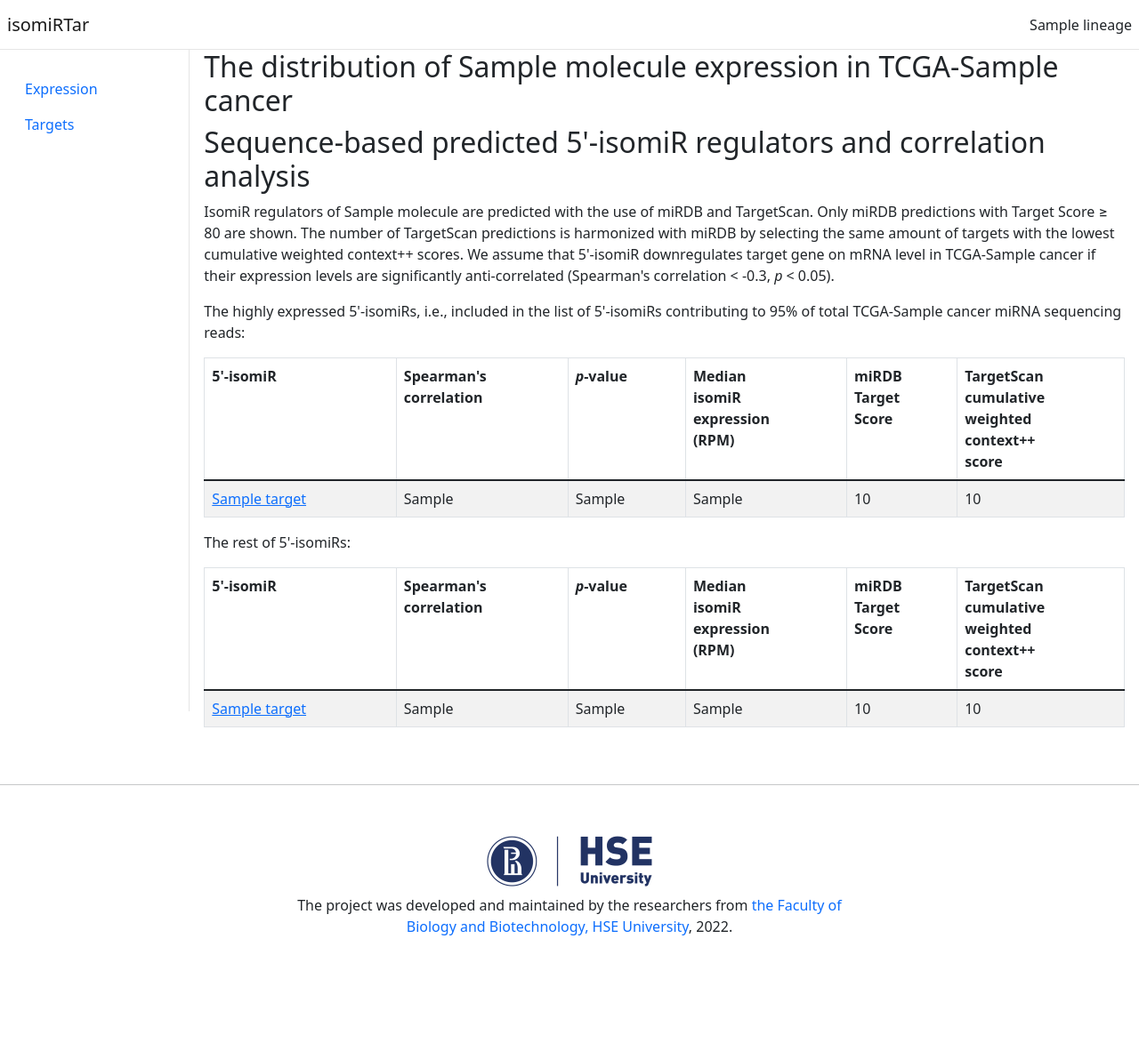
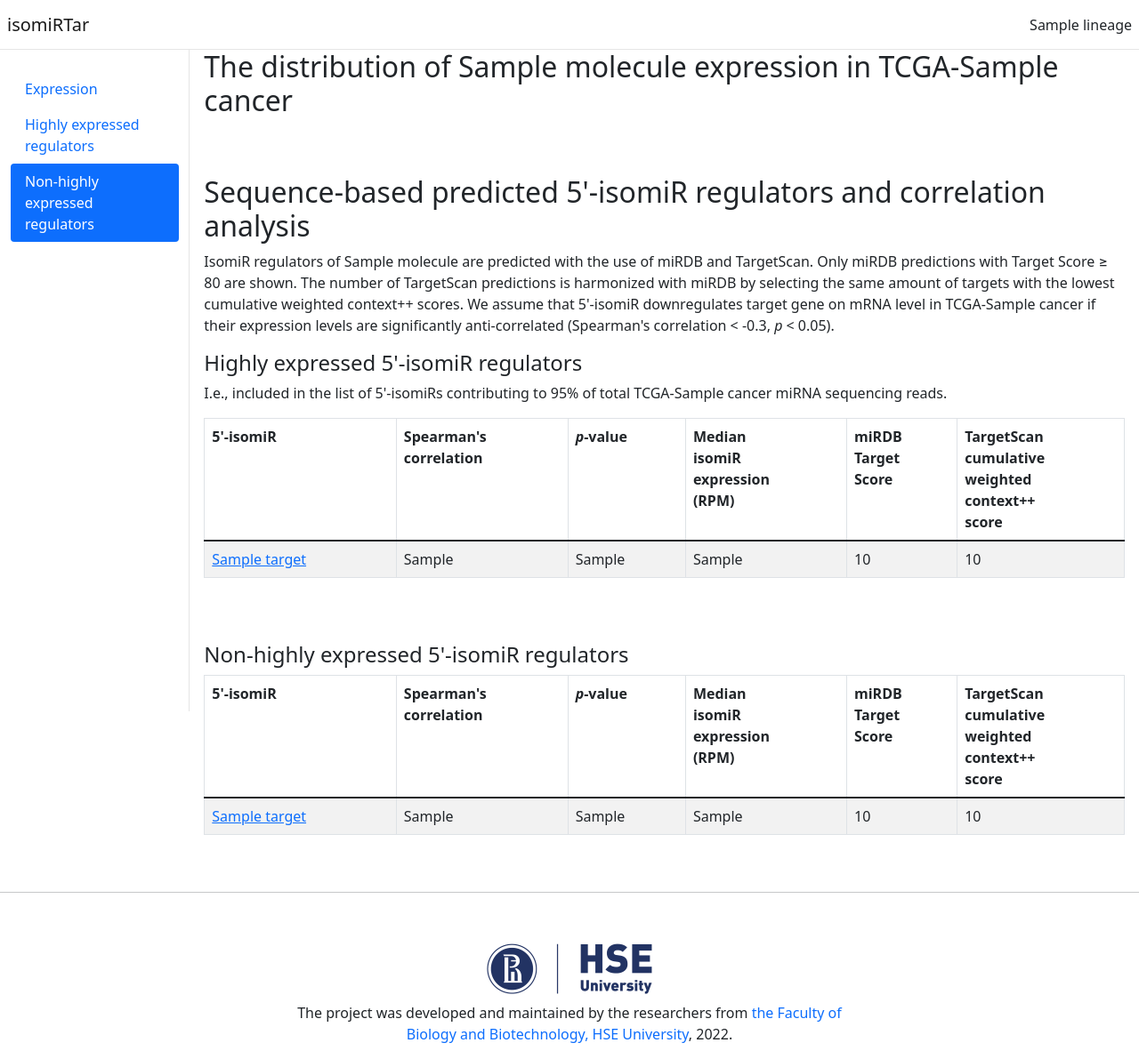
Before and after one commit to s-a-nersisyan/isomiRTar, a Flask app: template web_app/frontend/templates/cancer_molecule/main.html in a window 1280 px wide. Shown: the whole page at 89% size. Before the commit the page ends 1052 px from the top, so only its background shows below. Run offline with Flask 2, Linux system fonts and the light colour scheme; tables that the repository leaves empty hold one stand-in row (values such as "Sample post"); the template is opened without the code that fills it: values that come from a table or form of the project are taken from there, most other values are stand-ins (such as "Sample title", 1, 10 or a date in 2020); parts of the project's set-up code (start-up, migrations or seed data) failed here and were passed over; some libraries are stand-ins or nearby versions.

Commit message:
Left navbars working

```diff
--- a/web_app/frontend/templates/cancer_isomir_target/main.html
+++ b/web_app/frontend/templates/cancer_isomir_target/main.html
@@ -7,11 +7,8 @@
 
     <div class="container-fluid">
       <div class="row">
-        {% include 'molecule/sidebar.html' %}
 
-        <div class="col-10 offset-2 px-3 content">
-
-          <h2 id="expression">TCGA-{{ cancer }}</h2>
+        <div class="w-75 mx-auto menu-padding">
 
           <div>
             <div id="expression-plot-{{ cancer }}"></div>
--- a/web_app/frontend/templates/cancer_molecule/main.html
+++ b/web_app/frontend/templates/cancer_molecule/main.html
@@ -7,16 +7,16 @@
 
     <div class="container-fluid">
       <div class="row">
-        {% include 'molecule/sidebar.html' %}
+        {% include 'cancer_molecule/sidebar.html' %}
 
-        <div class="col-10 offset-2 px-3 content">
+        <div class="col-10 offset-2 px-3 content main-content">
 
           <h2 id="expression">The distribution of {{ molecule }} expression in TCGA-{{ cancer }}</h2>
           <div>
             <div id="expression-plot"></div>
           </div>
 
-          <h2 id="targets">Sequence-based predicted {{ "targets" if is_isomiR else "5'-isomiR regulators"}} and correlation analysis</h2>
+          <h2 id="targeting-correlations">Sequence-based predicted {{ "targets" if is_isomiR else "5'-isomiR regulators" }} and correlation analysis</h2>
           <p>
             {% if is_isomiR %}
               Target genes of {{ molecule }} are predicted with the use of miRDB and TargetScan.
@@ -34,13 +34,13 @@
           {% set target_dfs = [targets.loc[targets["highly_expressed"] == 'True'], targets.loc[targets["highly_expressed"] == 'False']] if not is_isomiR else [targets]  %}
           {% for targets in target_dfs %}
             {% if not is_isomiR and loop.index0 == 0 %}
+              <h4 style="padding-top: 0;">Highly expressed 5'-isomiR regulators</h4>
               <p>
-                The highly expressed 5'-isomiRs, i.e.,
-                included in the list of 5'-isomiRs contributing to 95% of total
-                TCGA-{{ cancer }} miRNA sequencing reads:
+                I.e., included in the list of 5'-isomiRs contributing to 95% of total
+                TCGA-{{ cancer }} miRNA sequencing reads.
               </p>
             {% elif not is_isomiR and loop.index0 == 1 %}
-              <p>The rest of 5'-isomiRs:</p>
+              <h4 id="non-he-targeting-correlations">Non-highly expressed 5'-isomiR regulators</h4>
             {% endif %}
             <table class="table table-bordered table-striped">
               <thead>
@@ -97,6 +97,8 @@
       var data = {{ expression|safe }};
     </script>
     <script src="{{ url_for('static', filename='js/cancer_molecule.js') }}"></script>
+    <script src="{{ url_for('static', filename='lib/jquery-3.6.0-dist/js/jquery-3.6.0.slim.min.js') }}"></script>
+    <script src="{{ url_for('static', filename='js/navbar_left.js') }}"></script>
 
   </body>
 </html>
--- a/web_app/frontend/templates/cancer_molecule/sidebar.html
+++ b/web_app/frontend/templates/cancer_molecule/sidebar.html
@@ -4,15 +4,28 @@
 
       <ul class="nav nav-pills flex-column mt-4" id="navbar-protein">
         <li class="nav-item">
-          <a class="nav-link" href="#Summary">
+          <a class="nav-link" href="#expression">
             Expression
           </a>
         </li>
-        <li class="nav-item">
-          <a class="nav-link" href="#Summary">
-            Targets
-          </a>
-        </li>
+        {% if is_isomiR %}
+          <li class="nav-item">
+            <a class="nav-link" href="#targeting-correlations">
+              Targets
+            </a>
+          </li>
+        {% else %}
+          <li class="nav-item">
+            <a class="nav-link" href="#targeting-correlations">
+              Highly expressed regulators
+            </a>
+          </li>
+          <li class="nav-item">
+            <a class="nav-link" href="#non-he-targeting-correlations">
+              Non-highly expressed regulators
+            </a>
+          </li>
+        {% endif %}
       </ul>
 
   </div>
--- a/web_app/frontend/templates/molecule/sidebar.html
+++ b/web_app/frontend/templates/molecule/sidebar.html
@@ -1,16 +1,25 @@
-<!--<nav class="col-md-3 col-lg-2 d-md-block sidebar collapse bg-white">-->
 <nav class="col-2 sidebar bg-white">
   <div class="position-sticky">
 
       <ul class="nav nav-pills flex-column mt-4" id="navbar-protein">
         <li class="nav-item">
-          <a class="nav-link" href="#Summary">
+          <a class="nav-link" href="#expression">
             Expression
           </a>
         </li>
         <li class="nav-item">
-          <a class="nav-link" href="#Summary">
-            Targets
+          <a class="nav-link" href="#sequence-based-targeting">
+            Sequence-based predicted {{ "targets" if is_isomiR else "regulators" }}
+          </a>
+        </li>
+        <li class="nav-item">
+          <a class="nav-link" href="#pan-cancer-targeting">
+            Pan-cancer conserved {{ "targets" if is_isomiR else "regulators" }}
+          </a>
+        </li>
+        <li class="nav-item">
+          <a class="nav-link" href="#see-also">
+            See also
           </a>
         </li>
       </ul>
--- a/web_app/static/css/common.css
+++ b/web_app/static/css/common.css
@@ -49,8 +49,12 @@
   z-index: 2000;
 }
 
-.content {
-  margin-top: 56px;
+.main-content h2, h4 {
+  padding-top: 56px;
+}
+
+.menu-padding {
+  padding-top: 56px;
 }
 
 /* vis.js */
--- a/web_app/static/js/custom.js
+++ b/web_app/static/js/navbar_left.js
@@ -1,5 +1,5 @@
 $(window).on("load", function() {
-  $('body').scrollspy({ target: '#navbar-protein', offset: $("#Summary").offset().top + 50 });
+  $('body').scrollspy({ target: '#navbar-left', offset: $("h2").first().offset().top + $(window).height()/2 });
 
   $(window).on('activate.bs.scrollspy', function () {
     history.replaceState({}, "", $('.nav-item .active').attr("href"));
```
Also changed, not shown: web_app/frontend/templates/cancer/main.html (+9 -7 lines), web_app/frontend/templates/cancer/sidebar.html (+9 -5 lines), web_app/frontend/templates/miRNA/main.html (+6 -4 lines), web_app/frontend/templates/miRNA/sidebar.html (+9 -5 lines), web_app/frontend/templates/molecule/main.html (+6 -4 lines).
